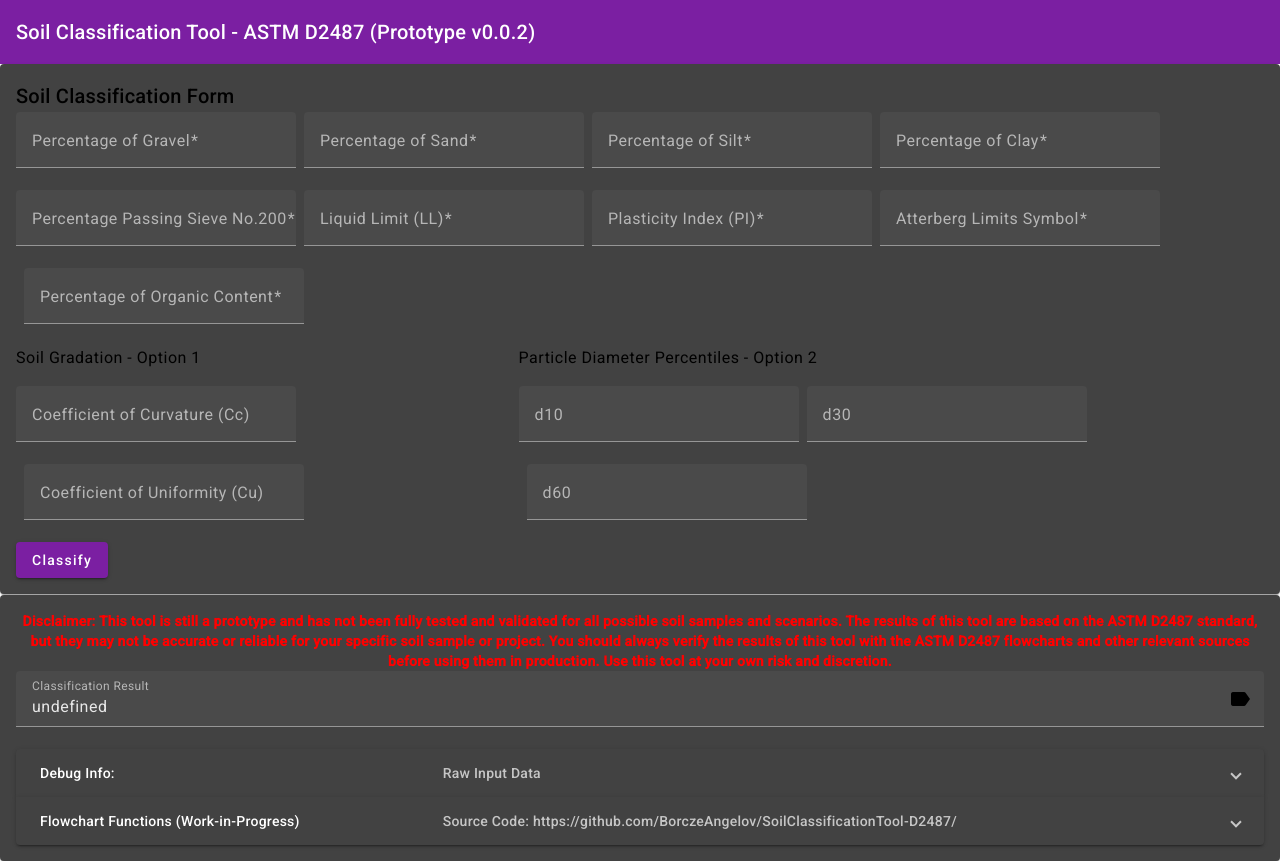
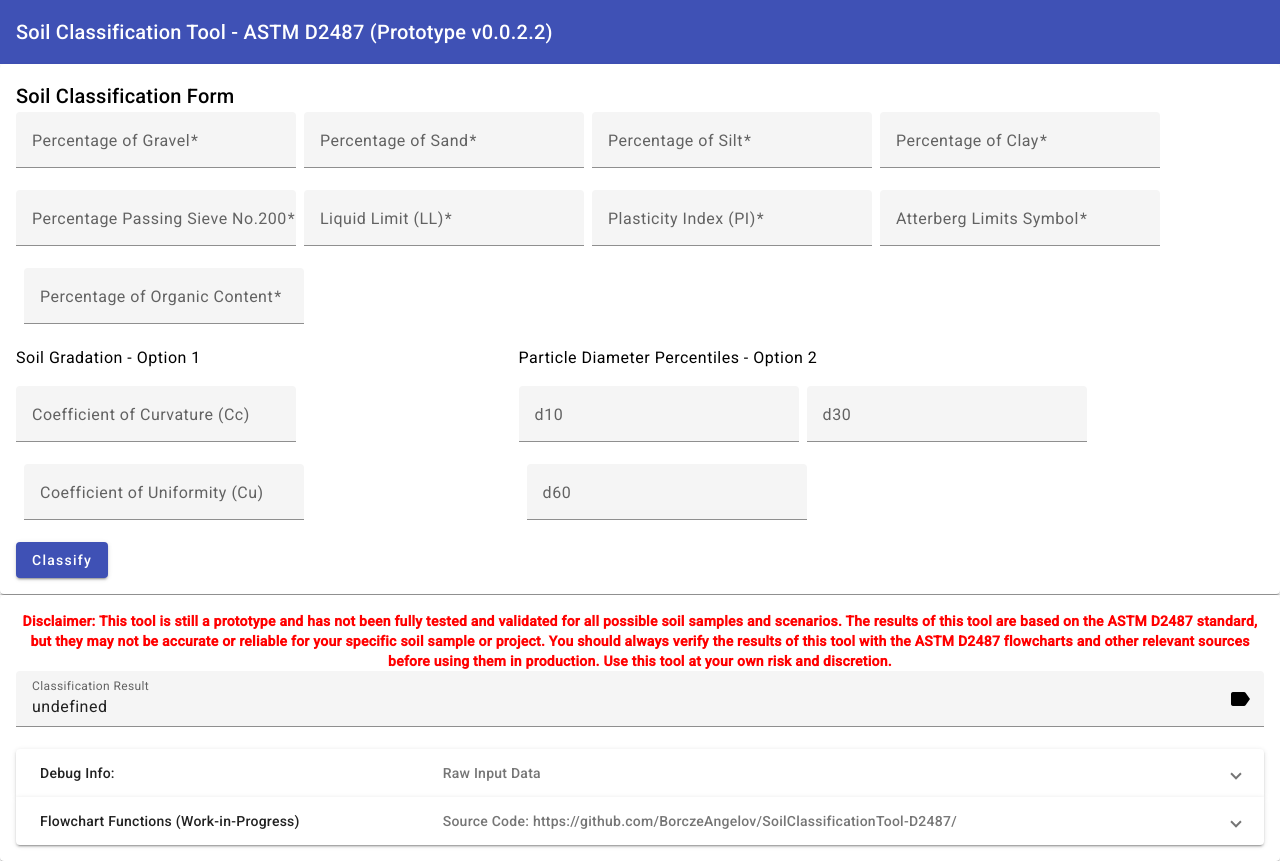
Before and after one commit to BorczeAngelov/SoilClassificationTool-D2487, an Angular app in the folder soil-classification-tool-d2487/: page / in a window 1280 px wide. Built offline with nearby package versions, Linux system fonts and the light colour scheme.

Commit message:
use theme with white background

```diff
--- a/soil-classification-tool-d2487/angular.json
+++ b/soil-classification-tool-d2487/angular.json
@@ -25,7 +25,7 @@
               "src/assets"
             ],
             "styles": [
-              "@angular/material/prebuilt-themes/purple-green.css",
+              "@angular/material/prebuilt-themes/indigo-pink.css",
               "src/styles.css"
             ],
             "scripts": []
@@ -85,7 +85,7 @@
               "src/assets"
             ],
             "styles": [
-              "@angular/material/prebuilt-themes/purple-green.css",
+              "@angular/material/prebuilt-themes/indigo-pink.css",
               "src/styles.css"
             ],
             "scripts": []
--- a/soil-classification-tool-d2487/src/app/app.component.ts
+++ b/soil-classification-tool-d2487/src/app/app.component.ts
@@ -19,5 +19,5 @@ import { SoilClassificationResultComponent } from './soil-classification-result/
   styleUrls: ['./app.component.css']
 })
 export class AppComponent {
-  title = 'Soil Classification Tool - ASTM D2487 (Prototype v0.0.2)';
+  title = 'Soil Classification Tool - ASTM D2487 (Prototype v0.0.2.2)';
 }
```
